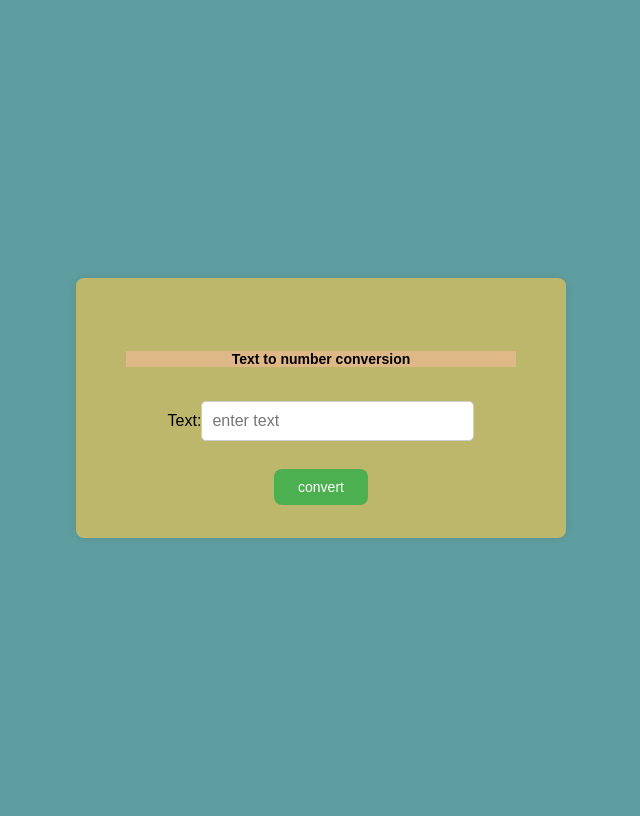
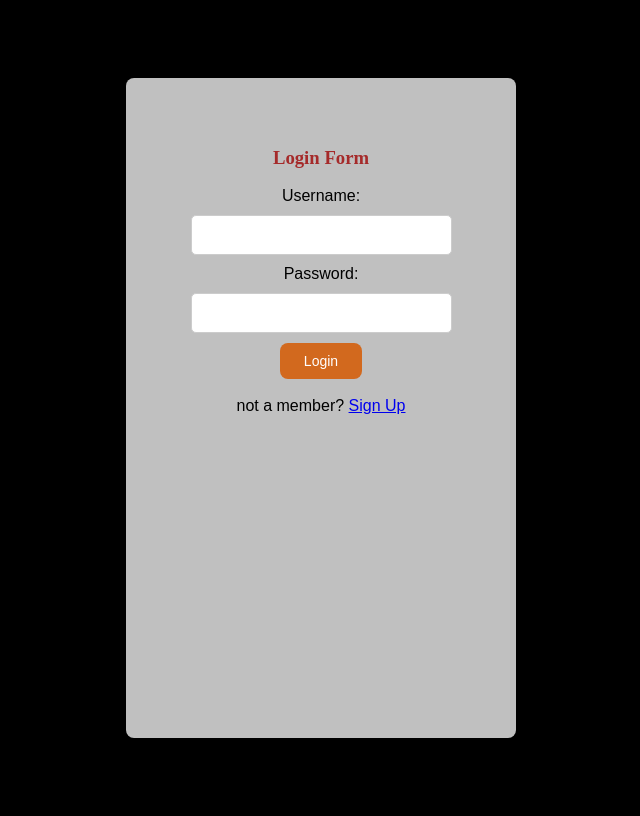
Before and after one commit to sruthisreya/Text-number_miniproject, a Django app: page / in a window 1280 px wide. Shown: the whole page, without its empty margins (319-959 px from the left). Run offline with Django 3.2, Linux system fonts and the light colour scheme.

Commit message:
login and registration

```diff
--- a/miniapp/admin.py
+++ b/miniapp/admin.py
@@ -1,5 +1,6 @@
 from django.contrib import admin
-from . models import Numconversion
+from . models import Loguser, Numconversion
 
 # Register your models here.
 admin.site.register(Numconversion)
+admin.site.register(Loguser)
--- /dev/null
+++ b/miniapp/forms.py
@@ -0,0 +1,38 @@
+from django import forms
+from .models import Loguser  # Assuming the User model exists in your models.py
+import re
+
+class RegistrationForm(forms.Form):
+    username = forms.CharField(max_length=150, label="username")
+    email = forms.EmailField(label="email")
+    password = forms.CharField(widget=forms.PasswordInput(), label="password")
+    confirm_password = forms.CharField(widget=forms.PasswordInput(), label="Cpassword")
+
+    def clean_email(self):
+        email = self.cleaned_data.get('email')
+        if re.match(r'^[a-zA-Z0-9._-]+@[a-zA-Z0-9.-]+\.[a-zA-Z]{2,}$',email):
+            return email
+        # if not email.endswith('@gmail.com'):
+        else:
+            raise forms.ValidationError("Email must be a valid Gmail address.")
+        return email
+
+    def clean_password(self):
+        password = self.cleaned_data.get('password')
+        if len(password) < 8:
+            raise forms.ValidationError("Password must be at least 8 characters long.")
+        return password
+
+    def clean(self):
+        cleaned_data = super().clean()
+        password = cleaned_data.get('password')
+        confirm_password = cleaned_data.get('Cpassword')
+
+        if password and confirm_password and password != confirm_password:
+            raise forms.ValidationError("Passwords do not match.")
+        return cleaned_data
+
+
+class LoginForm(forms.Form):
+    username = forms.CharField(label="username")
+    password = forms.CharField(widget=forms.PasswordInput(), label="password")
--- a/miniapp/urls.py
+++ b/miniapp/urls.py
@@ -5,8 +5,10 @@ from . import views
 urlpatterns = [
     # path('',views.hello)
     # path('',views.converts,name='coverts'),
-    path('',views.hello),
+    path('hello',views.hello,name='hello'),
     path('converting/',views.converting,name="converting"),
+    path('',views.login,name='login'),
+    path('register/',views.register,name="register"),
 
 
 
--- a/miniapp/views.py
+++ b/miniapp/views.py
@@ -1,15 +1,55 @@
 
 import json
 from django.http import JsonResponse
-from django.shortcuts import render
+from django.shortcuts import render,redirect
 from word2number import w2n
 
-from .models import Numconversion
+from .forms import RegistrationForm,LoginForm
+from django.contrib import messages
+
+from .models import Loguser, Numconversion
 
 # Create your views here.
 
 def hello(request):
     return render(request,'hello.html')
+
+def login(request):
+    if request.method=="POST":
+        form=LoginForm(request.POST)
+        if form.is_valid():
+            username=form.cleaned_data['username']
+            password=form.cleaned_data['password']
+            try:
+                obj=Loguser.objects.get(username=username)
+                if obj.password==password:
+                    messages.success(request,' ')
+                    return redirect('hello')
+                else:
+                    messages.error(request,'invalid password')
+                    return redirect('login')
+            except Loguser.DoesNotExist:
+                messages.error('not a user')
+                return redirect('login')
+
+    else:
+        form=LoginForm()
+    return render(request,'login.html',{'form':form})
+
+def register(request):
+    if request.method=="POST":
+        form=RegistrationForm(request.POST)
+        if form.is_valid():
+            username=form.cleaned_data['username']
+            email=form.cleaned_data['email']
+            password=form.cleaned_data['password']
+            obj=Loguser.objects.create(username=username,email=email,password=password)
+            obj.save()
+            messages.success(request,'registration was successfull')
+            return redirect('login')
+    else:
+        form=RegistrationForm()
+    return render(request,'register.html',{'form':form})
 
 
 def converting(request):
@@ -24,5 +64,4 @@ def converting(request):
             return JsonResponse({"result":result})
         except ValueError:
             return JsonResponse({"error":"invalid input"},status=400)
-
-    return JsonResponse({"error":"invalid method"})
+    return JsonResponse({"error":"invalid method"},status=400)
--- a/static/style.css
+++ b/static/style.css
@@ -1,25 +1,14 @@
 body {
     font-family: Arial, sans-serif;
-    background-color:cadetblue;
-    /* margin: 0; */
-    /* padding: 0; */
+    background-color:black;
     display: flex;
     justify-content: center;
     align-items: center;
     height: 100vh;
 }
-.container {
-    background:darkkhaki;
-    padding: 50px;
-    border-radius: 8px;
-    box-shadow: 0 0 10px rgba(0, 0, 0, 0.1);
-    text-align: center;
-    width: 150%;
-    height: 20%;
-    max-width: 390px;
-}
+
 button {
-    background-color: #4CAF50;
+    background-color:chocolate;
     color: white;
     border: none;
     padding: 10px 24px;
@@ -30,8 +19,8 @@ button {
     transition: all 0.3s ease;
 }
 
-input[type="text"] {
-    width: 70%;
+input {
+    width: 90%;
     padding: 10px;
     margin: 10px 0;
     border: 1px solid #ccc;
@@ -44,5 +33,19 @@ input[type="text"] {
 h5 {
     font-size: 14px;
     color:black;
-    background-color:burlywood;
+    background-color:aquamarine;
 }
+h3{
+    color: brown;
+    font-family: 'Times New Roman', Times, serif;
+}
+
+.container {
+    background:silver;
+    padding: 50px;
+    border-radius: 8px;
+    /* box-shadow: 0 0 10px rgba(0, 0, 0, 0.1); */
+    text-align: center;
+    height: 70%;
+    max-width: 290px;
+}
--- a/templates/hello.html
+++ b/templates/hello.html
@@ -12,7 +12,7 @@
 <body>
     <div class="container">
 
-     <h5>Text to number conversion</h5>
+    <h5>Text to number conversion</h5>
     <form id="convertionForm">
 
     Text:<input type="text" id="textInput" placeholder="enter text"><br><br>
--- /dev/null
+++ b/templates/login.html
@@ -0,0 +1,52 @@
+
+{% load static %}
+<!DOCTYPE html>
+<html lang="en">
+<head>
+
+    <meta charset="UTF-8">
+    <meta name="viewport" content="width=device-width, initial-scale=1.0">
+    <title>Document</title>
+    <link rel="stylesheet" href="{% static 'style.css' %}"/>
+</head>
+<body>
+    <div class="container">
+
+     <!-- <h5>Login page</h5> -->
+        <h3 >Login Form</h3>
+        {% if messages %}
+            {% for message in messages %}
+                {{message}}
+            {% endfor %}
+        {% endif %}
+        <form method="post">
+            {% csrf_token %}
+
+        <label for="username">Username:</label>
+        {{ form.username }}
+        {% if form.username.errors %}
+
+                {% for error in form.username.errors %}
+                    {{ error }}
+                {% endfor %}
+
+        {% endif %}
+        <label for="password">Password:</label><br>
+        {{ form.password }}
+        {% if form.password.errors %}
+
+                {% for error in form.password.errors %}
+                    {{ error }}
+                {% endfor %}
+
+        {% endif %}
+
+        <br>
+        <button type="submit">Login</button><br><br>
+        not a member? <a href="register">Sign Up</a><br>
+        </form>
+        <div id="result"></div>
+    </div>
+
+</body>
+</html>
```
Also changed, not shown: miniapp/models.py (+9 -0 lines), templates/register.html (added, +63 -0 lines), db.sqlite3, miniapp/migrations/0003_loguser.py (added).
